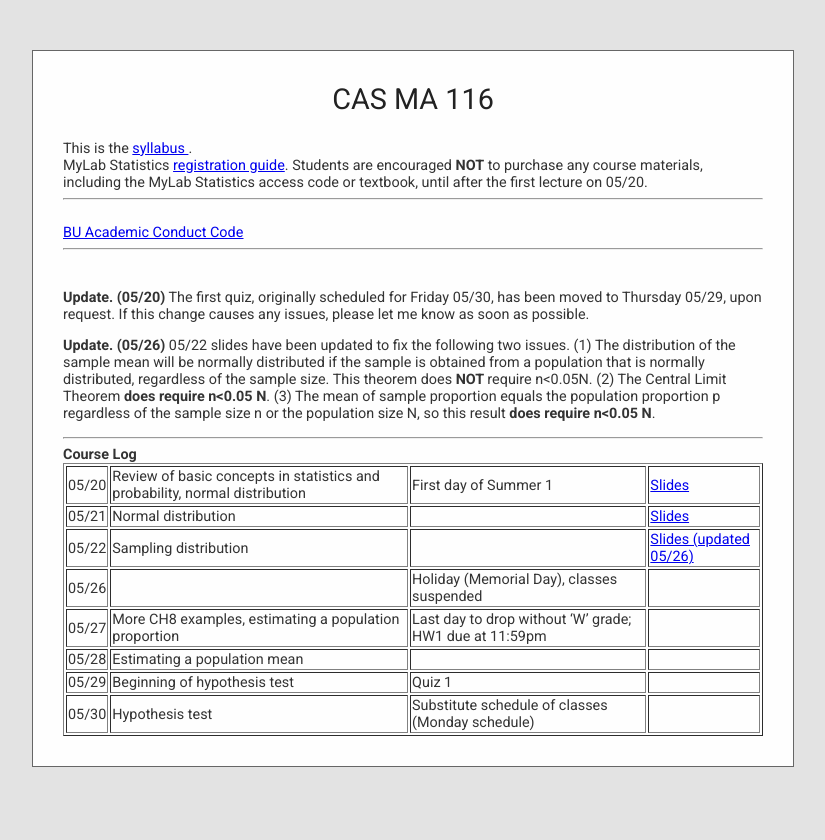
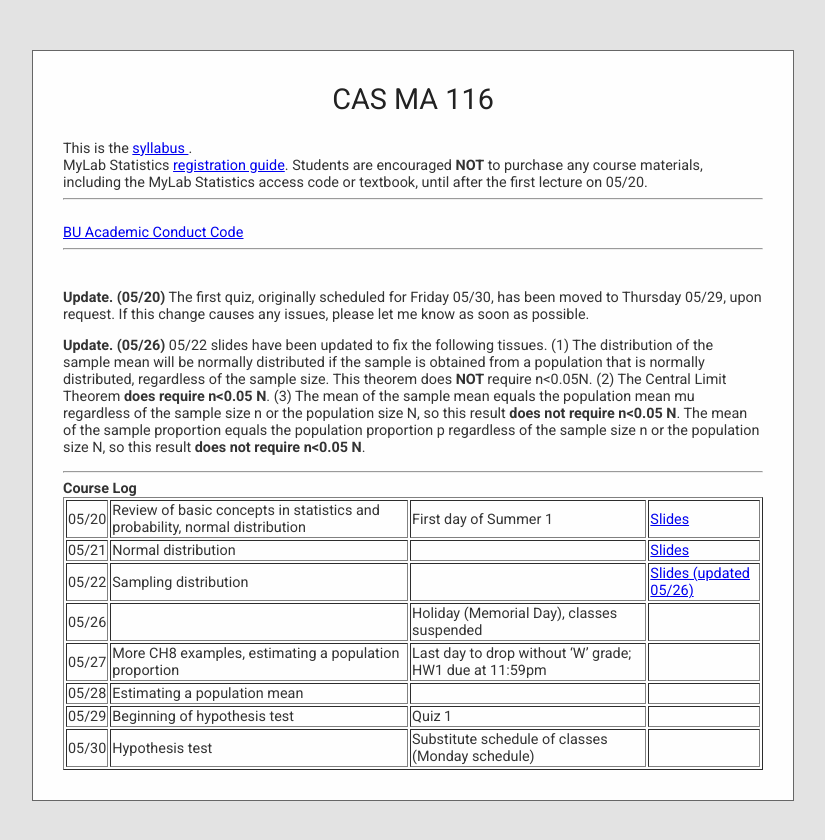
Before and after one commit to cesail/cesail.github.io, a Jekyll site: the page built from courses/25s1ma116/index.html, in a window 1280 px wide and 900 px high. Shown: the top 840 px of the window, without its empty margins (227-1052 px from the left). Built offline with Jekyll 4.4.1, drawn with Linux system fonts in a browser that asks for light colours; some web fonts are replaced; a script that is not in the unit is left out.

Commit message:
Update index.html

```diff
--- a/courses/25s1ma116/index.html
+++ b/courses/25s1ma116/index.html
@@ -75,10 +75,11 @@
 If this change causes any issues, please let me know as soon as possible.
 </p>
 
-<p><b>Update. (05/26)</b>  05/22 slides have been updated to fix the following two issues. (1) The distribution of the sample mean will be normally
+<p><b>Update. (05/26)</b>  05/22 slides have been updated to fix the following tissues. (1) The distribution of the sample mean will be normally
   distributed if the sample is obtained from a population that is normally distributed, regardless of the sample size. This theorem does <b> NOT </b>
-  require n<0.05N. (2) The Central Limit Theorem  <b> does  require n<0.05 N</b>. (3) The mean of sample proportion equals the population proportion p regardless of the sample
-    size n or the population size N, so this result <b> does  require n<0.05 N</b>.
+  require n<0.05N. (2) The Central Limit Theorem  <b> does  require n<0.05 N</b>. (3) The mean of the sample mean equals the population mean mu regardless of the sample
+    size n or the population size N, so this result <b> does not require n<0.05 N</b>.  The mean of the sample proportion equals the population proportion p regardless of the sample
+    size n or the population size N, so this result <b> does not require n<0.05 N</b>.
 </p>
 <hr>
 <b> Course Log</b> <br>
```
